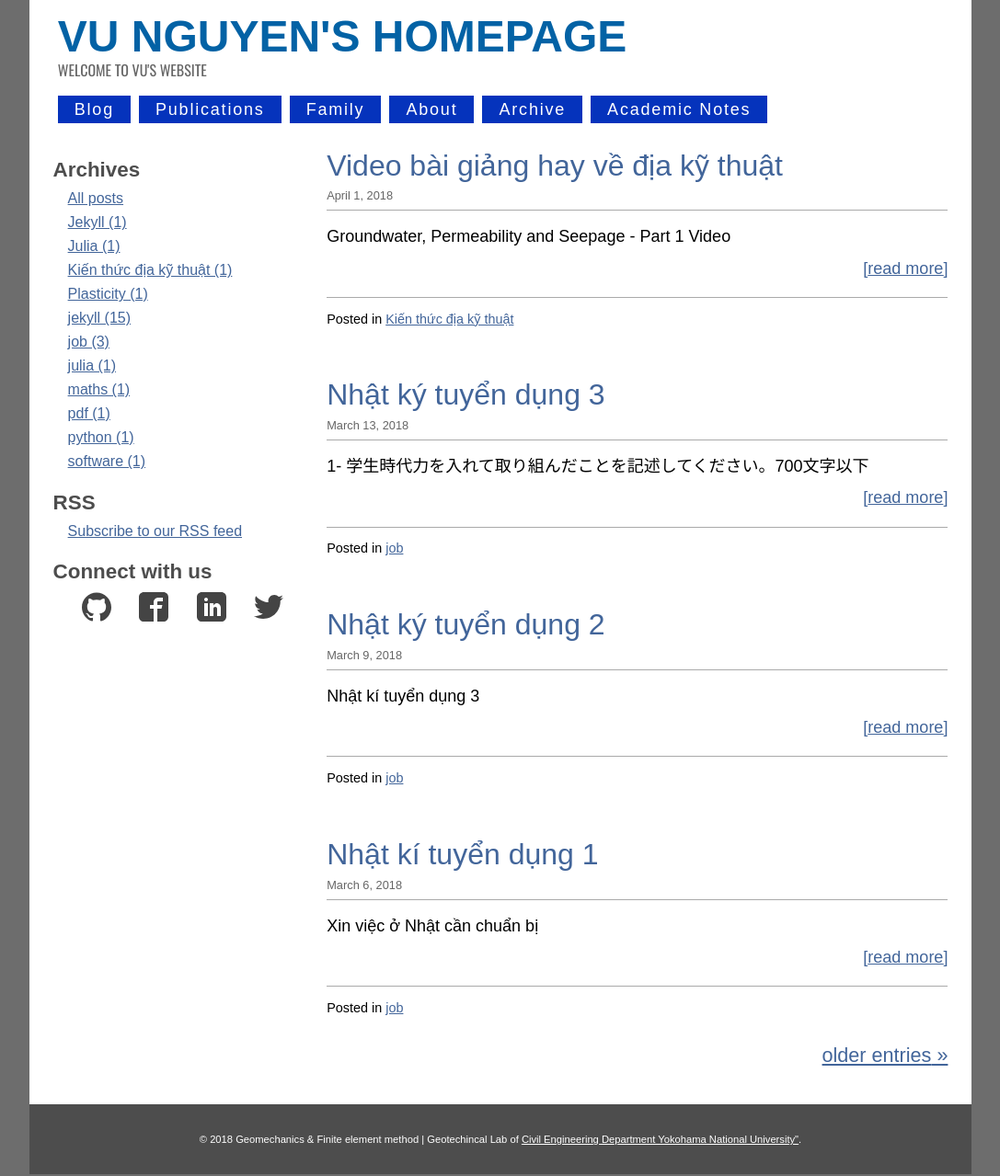
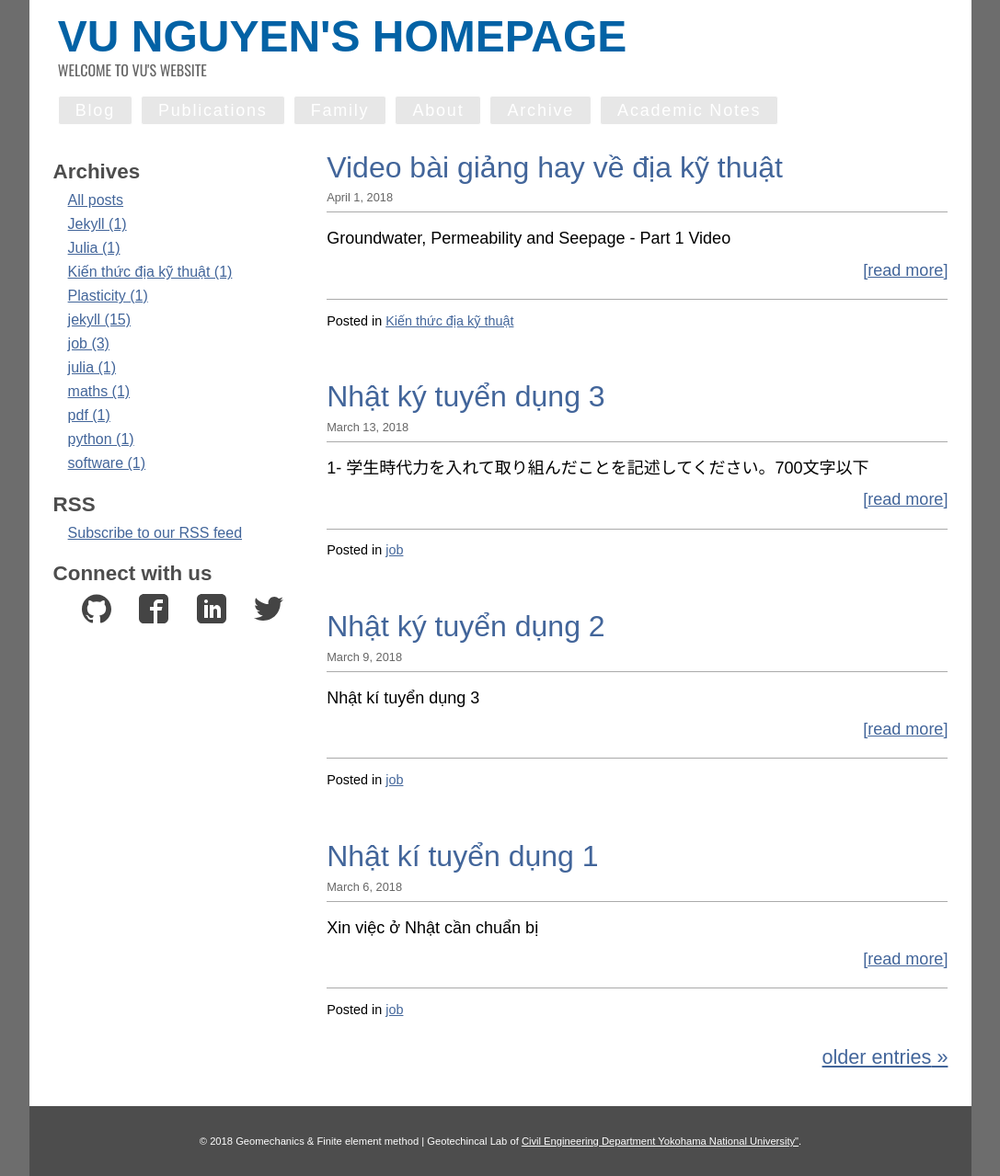
Before and after one commit to quangvunp/geomechanics, a Jekyll site: the page built from index.html, in a window 1280 px wide. Shown: the whole page at 92% size, without its empty margins (96-1183 px from the left). Built offline with Jekyll 4.4.1, drawn with Linux system fonts in a browser that asks for light colours; the list of posts is cut into pages by our own code.

Commit message:
Update main.css

```diff
--- a/css/main.css
+++ b/css/main.css
@@ -1,7 +1,13 @@
 /* add syntax highlight styles */
 @import url("syntax-highlighting.css");
 
-
+.button {
+background: #e7e7e7;
+border: 1px solid;
+border-radius: 3px;
+font: 700, 13px, Helvetica;
+box-sizing: border-box;
+}
 /* Portions of styles taken from or modified from normalize.css */
 /*! normalize.css v3.0.2 | MIT License | git.io/normalize */
 /**
```
